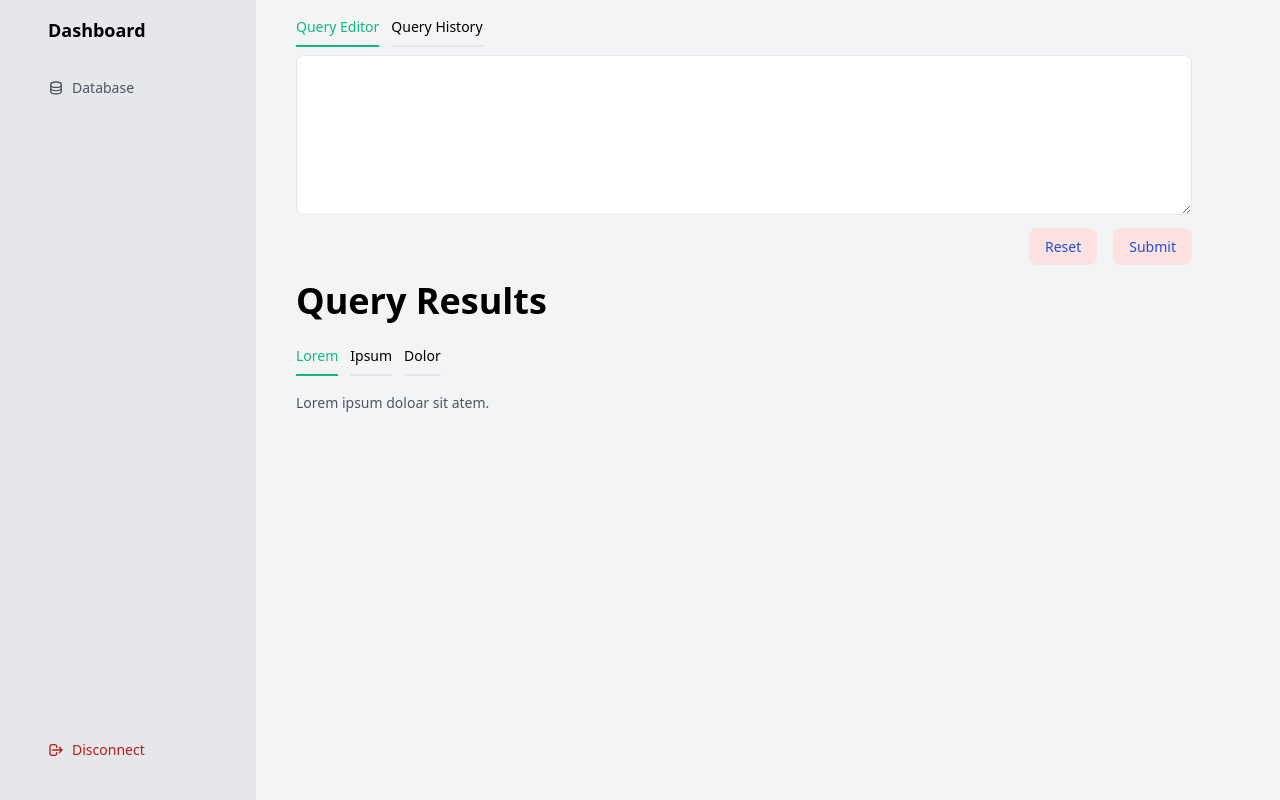
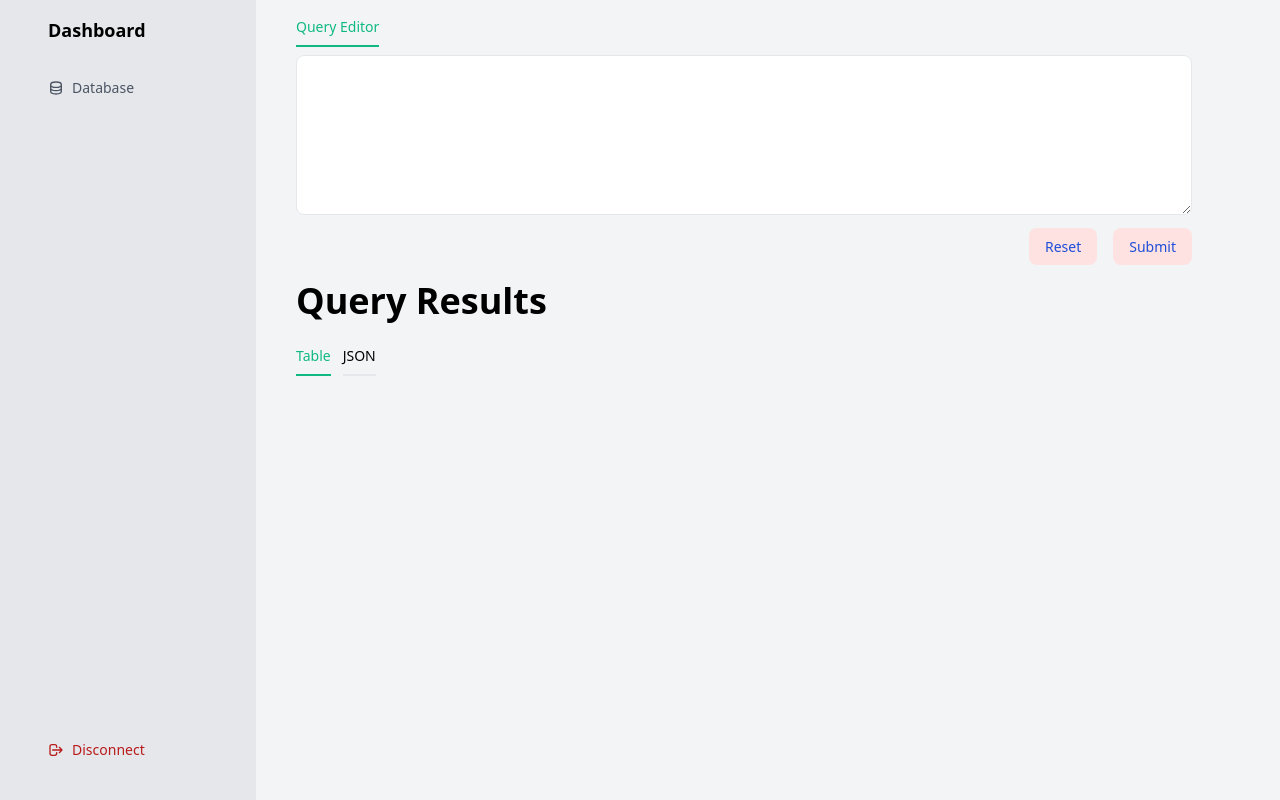
Before and after one commit to rockacola/pg-dashboard, a React (Create React App) app in the folder client/: page /dashboard in a window 1280 px wide. Built offline with nearby package versions, Linux system fonts and the light colour scheme.

Commit message:
Implement result tab click handler

```diff
--- a/client/src/partials/dashboard-tab-item.js
+++ b/client/src/partials/dashboard-tab-item.js
@@ -1,4 +1,4 @@
-function DashboardTabItem({ label, isActive }) {
+function DashboardTabItem({ label, isActive, onClick }) {
   let extraClasses = ''
   if (isActive) {
     extraClasses += 'text-green-500 border-green-500'
@@ -7,6 +7,7 @@ function DashboardTabItem({ label, isActive }) {
   return (
     <div
       className={`mr-3 cursor-pointer py-2 block border-b-2 font-medium capitalize transition hover:text-green-700 hover:border-green-700 ${extraClasses}`}
+      onClick={onClick}
     >
       {label}
     </div>
--- a/client/src/views/Dashboard.js
+++ b/client/src/views/Dashboard.js
@@ -16,9 +16,10 @@ function Dashboard() {
   const [query, setQuery] = useState('')
   const [resultObject, setResultObject] = useState(undefined)
   const allConnections = useSelector((state) => state.connection.connections)
-  console.log('allConnections:', allConnections)
+  // console.log('allConnections:', allConnections)
   const allTableNames = useSelector((state) => state.connection.tableNames)
-  console.log('allTableNames:', allTableNames)
+  // console.log('allTableNames:', allTableNames)
+  const [queryResultActiveTab, setQueryResultActiveTab] = useState('table')
 
   const connectionHashKey = useMemo(() => {
     console.log('connectionHashKey useMember triggered.')
@@ -94,13 +95,30 @@ function Dashboard() {
     history.push(`/`)
   }
 
+  const onTabClickHandler = (tabKey) => {
+    console.log('onTabClickHandler triggered. tabKey:', tabKey)
+    setQueryResultActiveTab(tabKey)
+  }
+
   const onSubmitHandler = (e) => {
     e.preventDefault()
     console.log('onSubmitHandler triggered. e:', e)
     performQuery()
   }
 
-  const renderResult = () => {
+  const renderTableResult = () => {
+    if (!resultObject) {
+      return null
+    }
+
+    return (
+      <div className="bg-gray-50 p-2 text-xs text-gray-600">
+        TABLE RESULT TBA
+      </div>
+    )
+  }
+
+  const renderJsonResult = () => {
     if (!resultObject) {
       return null
     }
@@ -157,7 +175,7 @@ function Dashboard() {
           <div>
             <div className="flex">
               <DashboardTabItem label="Query Editor" isActive={true} />
-              <DashboardTabItem label="Query History" isActive={false} />
+              {/* <DashboardTabItem label="Query History" isActive={false} /> */}
             </div>
             <form className="mt-2" onSubmit={onSubmitHandler}>
               <textarea
@@ -180,16 +198,21 @@ function Dashboard() {
             <h2 className="my-4 text-4xl font-semibold dark:text-gray-400">
               Query Results
             </h2>
-            <div className="flex">
-              <DashboardTabItem label="Lorem" isActive={true} />
-              <DashboardTabItem label="Ipsum" isActive={false} />
-              <DashboardTabItem label="Dolor" isActive={false} />
+            <div className="flex my-2">
+              <DashboardTabItem
+                label="Table"
+                onClick={() => onTabClickHandler('table')}
+                isActive={queryResultActiveTab === 'table'}
+              />
+              <DashboardTabItem
+                label="JSON"
+                onClick={() => onTabClickHandler('json')}
+                isActive={queryResultActiveTab === 'json'}
+              />
             </div>
           </div>
-          <div className="mt-4 pb-2 flex items-center justify-between text-gray-600">
-            Lorem ipsum doloar sit atem.
-          </div>
-          {renderResult()}
+          {queryResultActiveTab === 'table' && renderTableResult()}
+          {queryResultActiveTab === 'json' && renderJsonResult()}
         </div>
       </main>
     </div>
```
